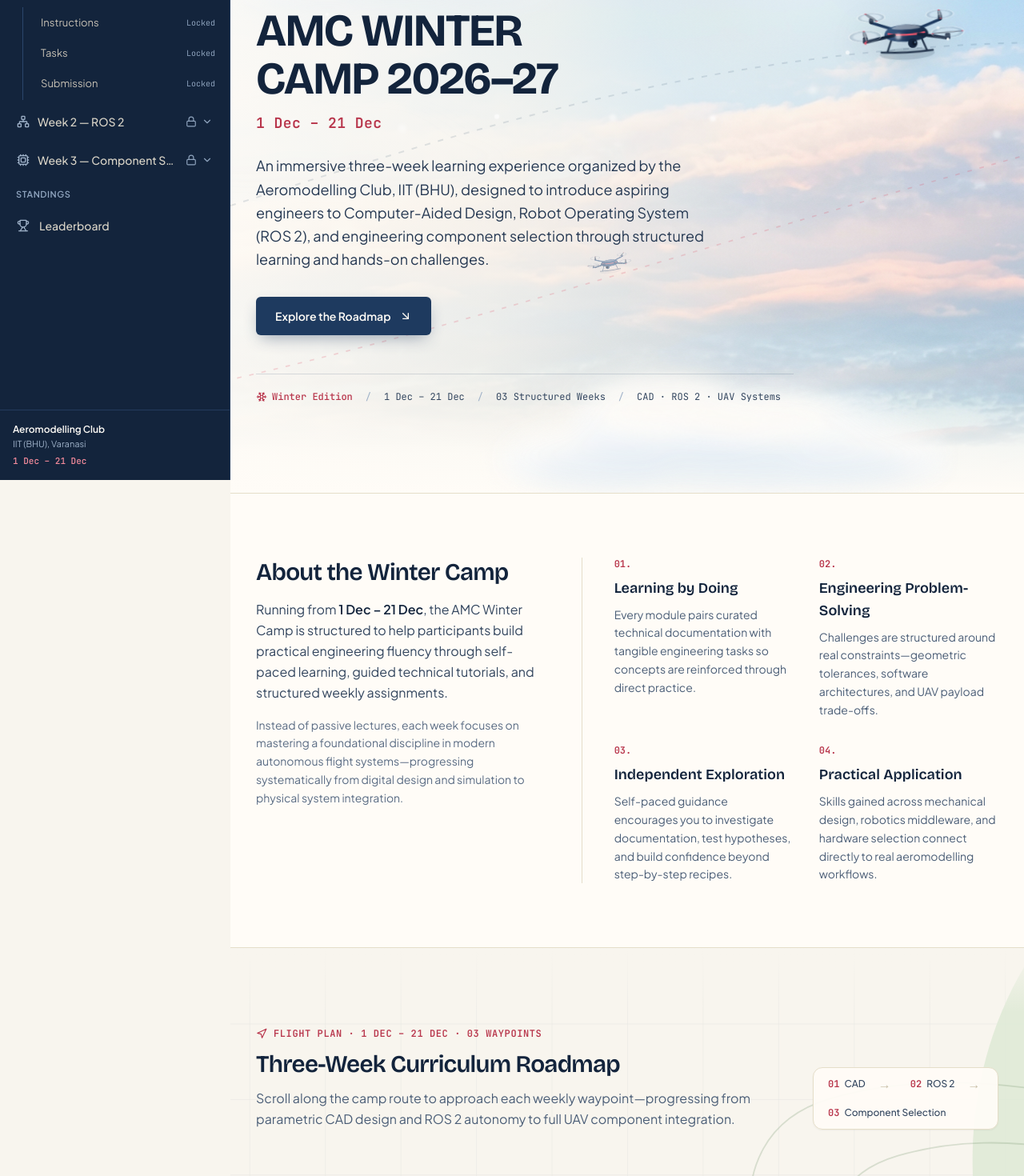
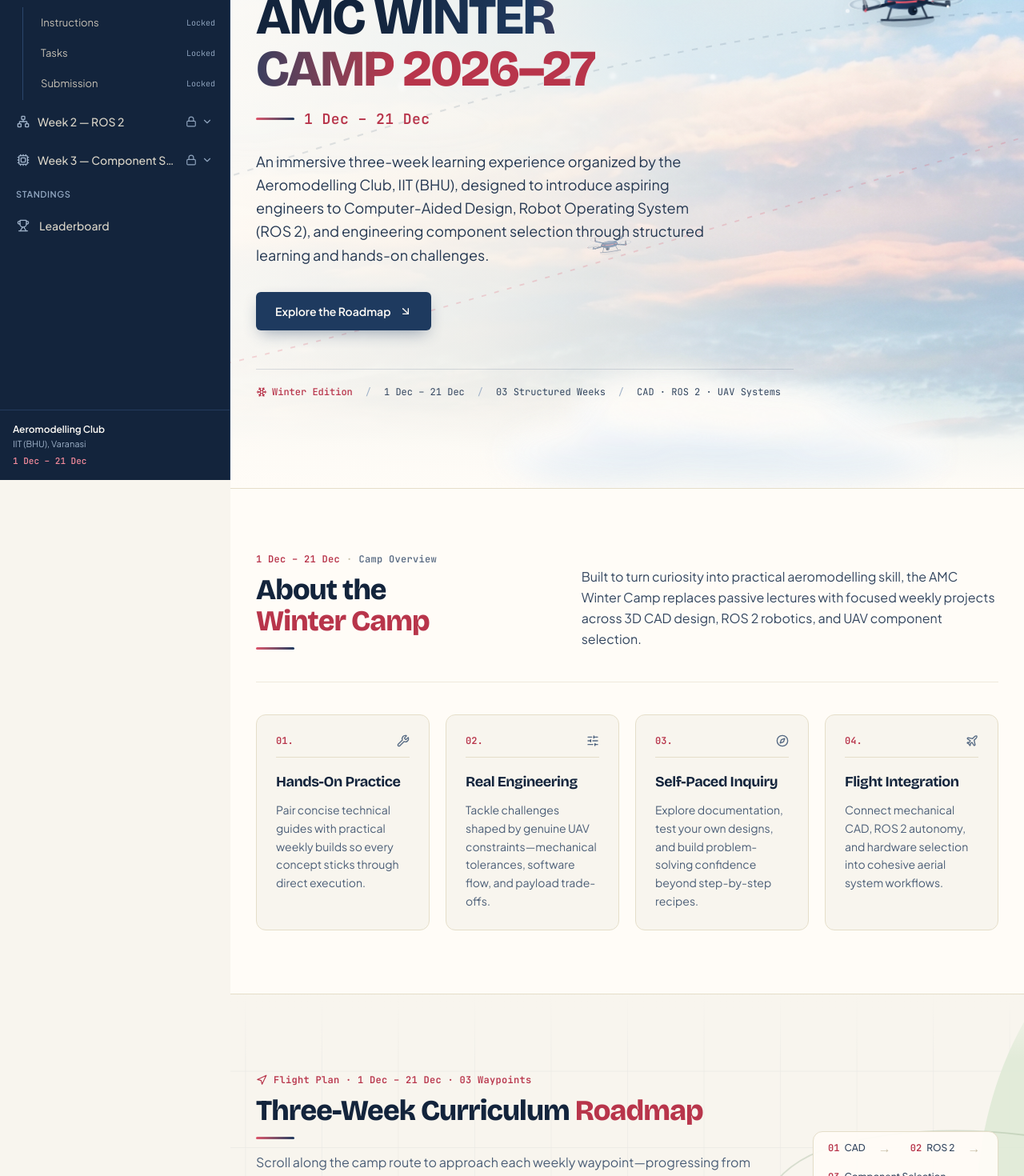
Before and after one commit to CSSIDDHARTH/AMC_winter_camp_website, a React (Vite) app: page / in a window 1280 px wide. Shown: the part 200-1670 px from the top of the page at 80% size. Built offline with nearby package versions, Linux system fonts and the light colour scheme.

Commit message:
latest update

```diff
--- a/index.html
+++ b/index.html
@@ -20,7 +20,7 @@
     <link rel="preconnect" href="https://fonts.googleapis.com" />
     <link rel="preconnect" href="https://fonts.gstatic.com" crossorigin />
     <link
-      href="https://fonts.googleapis.com/css2?family=Bricolage+Grotesque:opsz,wght@12..96,500;12..96,600;12..96,700&family=JetBrains+Mono:wght@400;500;600&family=Plus+Jakarta+Sans:wght@400;500;600;700&display=swap"
+      href="https://fonts.googleapis.com/css2?family=Bricolage+Grotesque:opsz,wght@12..96,500;12..96,600;12..96,700;12..96,800&family=JetBrains+Mono:wght@400;500;600&family=Plus+Jakarta+Sans:wght@400;500;600;700&display=swap"
       rel="stylesheet"
     />
   </head>
--- a/src/App.tsx
+++ b/src/App.tsx
@@ -30,18 +30,18 @@ function ScrollHandler() {
   return null;
 }
 
-export default function App() {
+function AppShell() {
+  const { pathname } = useLocation();
+  const isHome = pathname === '/';
+
   return (
-    <MotionConfig reducedMotion="user">
-      <BrowserRouter>
-        <ScrollHandler />
     <div className="flex min-h-screen bg-[#F8F5EE] text-[#13243C]">
       <Sidebar />
 
       <div className="flex min-w-0 flex-1 flex-col">
         <Navbar />
 
-            <main className="flex-1">
+        <main className={isHome ? '-mt-13 flex-1' : 'flex-1'}>
           <Routes>
             <Route path="/" element={<HomePage />} />
             <Route path="/week/:weekId" element={<WeekPage section="instructions" />} />
@@ -56,6 +56,15 @@ export default function App() {
         <Footer />
       </div>
     </div>
+  );
+}
+
+export default function App() {
+  return (
+    <MotionConfig reducedMotion="user">
+      <BrowserRouter>
+        <ScrollHandler />
+        <AppShell />
       </BrowserRouter>
     </MotionConfig>
   );
--- a/src/components/AboutSection.tsx
+++ b/src/components/AboutSection.tsx
@@ -1,66 +1,121 @@
+import { motion, useReducedMotion } from 'motion/react';
+import { Compass, Plane, SlidersHorizontal, Wrench } from 'lucide-react';
+
 const PILLARS = [
   {
     index: '01.',
-    title: 'Learning by Doing',
+    title: 'Hands-On Practice',
     description:
-      'Every module pairs curated technical documentation with tangible engineering tasks so concepts are reinforced through direct practice.',
+      'Pair concise technical guides with practical weekly builds so every concept sticks through direct execution.',
+    icon: Wrench,
   },
   {
     index: '02.',
-    title: 'Engineering Problem-Solving',
+    title: 'Real Engineering',
     description:
-      'Challenges are structured around real constraints—geometric tolerances, software architectures, and UAV payload trade-offs.',
+      'Tackle challenges shaped by genuine UAV constraints—mechanical tolerances, software flow, and payload trade-offs.',
+    icon: SlidersHorizontal,
   },
   {
     index: '03.',
-    title: 'Independent Exploration',
+    title: 'Self-Paced Inquiry',
     description:
-      'Self-paced guidance encourages you to investigate documentation, test hypotheses, and build confidence beyond step-by-step recipes.',
+      'Explore documentation, test your own designs, and build problem-solving confidence beyond step-by-step recipes.',
+    icon: Compass,
   },
   {
     index: '04.',
-    title: 'Practical Application',
+    title: 'Flight Integration',
     description:
-      'Skills gained across mechanical design, robotics middleware, and hardware selection connect directly to real aeromodelling workflows.',
+      'Connect mechanical CAD, ROS 2 autonomy, and hardware selection into cohesive aerial system workflows.',
+    icon: Plane,
   },
 ];
 
 export function AboutSection() {
+  const prefersReducedMotion = useReducedMotion();
+
   return (
     <section className="border-b border-[#E5DEC9] bg-[#FFFCF7]">
       <div className="mx-auto max-w-6xl px-4 py-16 sm:px-6 sm:py-20 lg:px-8">
-        <div className="grid grid-cols-1 gap-10 lg:grid-cols-12 lg:gap-12">
-          <div className="lg:col-span-5 space-y-4">
-            <h2 className="font-display text-2xl font-semibold tracking-tight text-[#13243C] sm:text-3xl text-balance">
-              About the Winter Camp
+        {/* Balanced Editorial Header */}
+        <motion.div
+          initial={prefersReducedMotion ? false : { opacity: 0, y: 14 }}
+          whileInView={{ opacity: 1, y: 0 }}
+          viewport={{ once: true, amount: 0.25 }}
+          transition={{ duration: 0.4, ease: [0.16, 1, 0.3, 1] }}
+          className="grid grid-cols-1 gap-6 border-b border-[#EFE9DC] pb-10 lg:grid-cols-12 lg:items-end lg:gap-12"
+        >
+          <div className="lg:col-span-5 space-y-3">
+            <div className="flex items-center gap-2 font-mono text-xs font-semibold tracking-wide text-[#B8354B]">
+              <span>1 Dec – 21 Dec</span>
+              <span aria-hidden="true" className="text-[#C8BFA8]">·</span>
+              <span className="text-[#5A6C84]">Camp Overview</span>
+            </div>
+            <h2 className="font-display text-3xl font-extrabold tracking-[-0.025em] leading-[1.08] text-[#13243C] sm:text-4xl text-balance">
+              About the <span className="text-[#B8354B]">Winter Camp</span>
             </h2>
-            <p className="text-base leading-relaxed text-[#33465F]">
-              Running from <span className="font-semibold text-[#13243C]">1 Dec – 21 Dec</span>, the
-              AMC Winter Camp is structured to help participants build practical engineering fluency
-              through self-paced learning, guided technical tutorials, and structured weekly assignments.
-            </p>
-            <p className="text-sm leading-relaxed text-[#5A6C84]">
-              Instead of passive lectures, each week focuses on mastering a foundational discipline
-              in modern autonomous flight systems—progressing systematically from digital design
-              and simulation to physical system integration.
+            <div
+              aria-hidden="true"
+              className="h-[3px] w-12 rounded-full bg-gradient-to-r from-[#DE546A] to-[#1E3A5F]"
+            />
+          </div>
+
+          <div className="lg:col-span-7">
+            <p className="text-base leading-relaxed text-[#33465F] max-w-2xl lg:ml-auto">
+              Built to turn curiosity into practical aeromodelling skill, the AMC Winter Camp replaces
+              passive lectures with focused weekly projects across 3D CAD design, ROS 2 robotics, and
+              UAV component selection.
             </p>
           </div>
+        </motion.div>
 
-          <div className="lg:col-span-7 grid grid-cols-1 gap-x-8 gap-y-8 sm:grid-cols-2 border-t border-[#E5DEC9] pt-8 lg:border-t-0 lg:border-l lg:pt-0 lg:pl-10">
-            {PILLARS.map((pillar) => (
-              <div key={pillar.index} className="space-y-2">
-                <div className="font-mono text-xs font-semibold text-[#B8354B] tabular-nums">
-                  {pillar.index}
+        {/* Four Sequential Objective Cards */}
+        <div className="mt-10 grid grid-cols-1 gap-5 sm:grid-cols-2 lg:grid-cols-4">
+          {PILLARS.map((pillar, index) => {
+            const Icon = pillar.icon;
+
+            return (
+              <motion.article
+                key={pillar.index}
+                initial={prefersReducedMotion ? false : { opacity: 0, y: 24, scale: 0.96 }}
+                whileInView={{ opacity: 1, y: 0, scale: 1 }}
+                whileHover={
+                  prefersReducedMotion
+                    ? undefined
+                    : {
+                        y: -3,
+                        transition: { duration: 0.15, delay: 0, ease: [0.16, 1, 0.3, 1] },
+                      }
+                }
+                viewport={{ once: true, amount: 0.2 }}
+                transition={{
+                  duration: 0.45,
+                  delay: prefersReducedMotion ? 0 : index * 0.2,
+                  ease: [0.16, 1, 0.3, 1],
+                }}
+                className="group flex h-full flex-col rounded-xl border border-[#E5DEC9] bg-[#F8F5EE] p-6 transition-colors duration-150 hover:border-[#DE546A] hover:bg-[#FFFCF7] will-change-transform"
+              >
+                <div className="mb-4 flex items-center justify-between border-b border-[#E5DEC9] pb-3">
+                  <span className="font-mono text-xs font-semibold text-[#B8354B] tabular-nums">
+                    {pillar.index}
+                  </span>
+                  <Icon
+                    className="h-4 w-4 text-[#1E3A5F]/75 transition-colors duration-150 group-hover:text-[#B8354B]"
+                    aria-hidden="true"
+                  />
                 </div>
-                <h3 className="font-display text-lg font-semibold text-[#13243C]">
+
+                <h3 className="font-display text-lg font-bold tracking-tight text-[#13243C] transition-colors duration-150 group-hover:text-[#B8354B]">
                   {pillar.title}
                 </h3>
-                <p className="text-sm leading-relaxed text-[#4B5E77]">
+
+                <p className="mt-2.5 text-sm leading-relaxed text-[#4B5E77]">
                   {pillar.description}
                 </p>
-              </div>
-            ))}
-          </div>
+              </motion.article>
+            );
+          })}
         </div>
       </div>
     </section>
--- a/src/components/GuidelinesSection.tsx
+++ b/src/components/GuidelinesSection.tsx
@@ -12,10 +12,19 @@ export function GuidelinesSection() {
       <div className="mx-auto max-w-6xl px-4 py-16 sm:px-6 sm:py-20 lg:px-8">
         <div className="grid grid-cols-1 gap-10 lg:grid-cols-12 lg:gap-12">
           <div className="lg:col-span-5 space-y-3">
-            <h2 className="font-display text-2xl font-semibold tracking-tight text-[#13243C] sm:text-3xl text-balance">
-              General Guidelines
+            <div className="flex items-center gap-2 font-mono text-xs font-semibold tracking-wide text-[#B8354B]">
+              <span>Participation</span>
+              <span aria-hidden="true" className="text-[#C8BFA8]">·</span>
+              <span className="text-[#5A6C84]">05 Essentials</span>
+            </div>
+            <h2 className="font-display text-3xl font-extrabold tracking-[-0.025em] leading-[1.08] text-[#13243C] sm:text-4xl text-balance">
+              General <span className="text-[#B8354B]">Guidelines</span>
             </h2>
-            <p className="text-sm leading-relaxed text-[#4B5E77] sm:text-base">
+            <div
+              aria-hidden="true"
+              className="h-[3px] w-12 rounded-full bg-gradient-to-r from-[#DE546A] to-[#1E3A5F]"
+            />
+            <p className="pt-1 text-sm leading-relaxed text-[#4B5E77] sm:text-base">
               Please review the core participation guidelines before beginning each weekly module.
             </p>
           </div>
--- a/src/components/HeroSection.tsx
+++ b/src/components/HeroSection.tsx
@@ -91,7 +91,7 @@ export function HeroSection() {
       {/* Multi-Depth Winter Snow Particles */}
       <WinterSnowfall />
 
-      <div className="relative z-20 mx-auto max-w-6xl px-4 py-16 sm:px-6 sm:py-24 lg:px-8 lg:py-28">
+      <div className="relative z-20 mx-auto max-w-6xl px-4 pt-28 pb-16 sm:px-6 sm:pt-32 sm:pb-24 lg:px-8 lg:pt-36 lg:pb-28">
         <motion.div
           initial={{ opacity: 0, y: 12 }}
           animate={{ opacity: 1, y: 0 }}
@@ -105,13 +105,23 @@ export function HeroSection() {
               <span>Indian Institute of Technology (BHU), Varanasi</span>
             </div>
 
-            <div className="space-y-3">
-              <h1 className="font-display text-4xl font-bold tracking-tight text-[#13243C] sm:text-5xl lg:text-[3.55rem] lg:leading-[1.06] text-balance">
-                AMC WINTER CAMP 2026–27
+            <div className="space-y-3.5">
+              <h1 className="font-display text-4xl font-extrabold tracking-[-0.03em] text-[#13243C] sm:text-5xl lg:text-[4rem] lg:leading-[1.02] text-balance">
+                AMC{' '}
+                <span className="bg-gradient-to-r from-[#13243C] via-[#1E3A5F] to-[#B8354B] bg-clip-text text-transparent">
+                  WINTER CAMP
+                </span>{' '}
+                <span className="text-[#B8354B]">2026–27</span>
               </h1>
-              <p className="font-mono text-base font-semibold tracking-wide text-[#B8354B] sm:text-lg">
-                1 Dec – 21 Dec
-              </p>
+              <div className="flex items-center gap-3 pt-0.5">
+                <span
+                  aria-hidden="true"
+                  className="h-[3px] w-12 rounded-full bg-gradient-to-r from-[#DE546A] to-[#1E3A5F]"
+                />
+                <p className="font-mono text-base font-semibold tracking-wide text-[#B8354B] sm:text-lg">
+                  1 Dec – 21 Dec
+                </p>
+              </div>
             </div>
 
             <p className="max-w-xl text-base leading-relaxed text-[#253852] sm:text-lg">
--- a/src/components/LeaderboardPage.tsx
+++ b/src/components/LeaderboardPage.tsx
@@ -22,8 +22,8 @@ export function LeaderboardPage({ entries = [] }: LeaderboardPageProps) {
             <Trophy className="h-8 w-8 text-[#B8354B]" aria-hidden="true" />
           </div>
 
-          <h1 className="font-display text-2xl font-bold tracking-tight text-[#13243C] sm:text-3xl text-balance">
-            Leaderboard Coming Soon
+          <h1 className="font-display text-3xl font-extrabold tracking-[-0.025em] text-[#13243C] sm:text-4xl text-balance">
+            Leaderboard <span className="text-[#B8354B]">Coming Soon</span>
           </h1>
 
           <p className="mt-4 text-sm leading-relaxed text-[#4B5E77] sm:text-base">
@@ -50,8 +50,8 @@ export function LeaderboardPage({ entries = [] }: LeaderboardPageProps) {
       <div className="mx-auto max-w-6xl space-y-8">
         <div className="flex flex-wrap items-center justify-between gap-4 border-b border-[#E5DEC9] pb-6">
           <div className="space-y-2">
-            <h1 className="font-display text-2xl font-bold tracking-tight text-[#13243C] sm:text-3xl">
-              Winter Camp Leaderboard
+            <h1 className="font-display text-3xl font-extrabold tracking-[-0.025em] text-[#13243C] sm:text-4xl">
+              Winter Camp <span className="text-[#B8354B]">Leaderboard</span>
             </h1>
             <p className="text-sm text-[#4B5E77]">
               Participant rankings and task-wise performance across released weeks.
--- a/src/components/LockedWeekPage.tsx
+++ b/src/components/LockedWeekPage.tsx
@@ -46,8 +46,8 @@ export function LockedWeekPage({ week, requestedSection }: LockedWeekPageProps)
           <StatusBadge released={false} />
         </div>
 
-        <h1 className="font-display text-2xl font-bold tracking-tight text-[#13243C] sm:text-3xl text-balance">
-          Not Released Yet
+        <h1 className="font-display text-3xl font-extrabold tracking-[-0.025em] text-[#13243C] sm:text-4xl text-balance">
+          Not Released <span className="text-[#B8354B]">Yet</span>
         </h1>
 
         <p className="mt-4 text-sm leading-relaxed text-[#4B5E77] sm:text-base">
--- a/src/components/Roadmap.tsx
+++ b/src/components/Roadmap.tsx
@@ -284,14 +284,18 @@ export function Roadmap() {
         {/* Section Header + Flight Route Overview Bar */}
         <div className="mb-14 flex flex-col gap-6 lg:flex-row lg:items-end lg:justify-between">
           <div className="max-w-2xl space-y-3">
-            <div className="inline-flex items-center gap-2 font-mono text-xs font-semibold tracking-wider text-[#B8354B] uppercase">
+            <div className="inline-flex items-center gap-2 font-mono text-xs font-semibold tracking-wide text-[#B8354B]">
               <Navigation className="h-3.5 w-3.5" aria-hidden="true" />
               <span>Flight Plan · 1 Dec – 21 Dec · 03 Waypoints</span>
             </div>
-            <h2 className="font-display text-2xl font-semibold tracking-tight text-[#13243C] sm:text-3xl text-balance">
-              Three-Week Curriculum Roadmap
+            <h2 className="font-display text-3xl font-extrabold tracking-[-0.025em] leading-[1.08] text-[#13243C] sm:text-4xl text-balance">
+              Three-Week Curriculum <span className="text-[#B8354B]">Roadmap</span>
             </h2>
-            <p className="text-sm leading-relaxed text-[#4B5E77] sm:text-base">
+            <div
+              aria-hidden="true"
+              className="h-[3px] w-12 rounded-full bg-gradient-to-r from-[#DE546A] to-[#1E3A5F]"
+            />
+            <p className="pt-1 text-sm leading-relaxed text-[#4B5E77] sm:text-base">
               Scroll along the camp route to approach each weekly waypoint—progressing from
               parametric CAD design and ROS 2 autonomy to full UAV component integration.
             </p>
--- a/src/components/WeekCard.tsx
+++ b/src/components/WeekCard.tsx
@@ -33,7 +33,7 @@ export function WeekCard({ week, waypointLabel }: WeekCardProps) {
           <WeekSchematic weekId={week.id} />
         </div>
 
-        <h3 className="font-display text-lg font-semibold text-[#13243C] transition-colors group-hover:text-[#B8354B] sm:text-xl">
+        <h3 className="font-display text-lg font-bold tracking-tight text-[#13243C] transition-colors group-hover:text-[#B8354B] sm:text-xl">
           {week.roadmapTitle}
         </h3>
 
--- a/src/components/WeekLayout.tsx
+++ b/src/components/WeekLayout.tsx
@@ -37,7 +37,7 @@ export function WeekLayout({ week, section, content }: WeekLayoutProps) {
               <p className="font-mono text-xs font-semibold tracking-wider text-[#B8354B]">
                 WEEK 0{week.id}
               </p>
-              <h1 className="font-display text-2xl font-bold tracking-tight text-[#13243C] sm:text-3xl">
+              <h1 className="font-display text-3xl font-extrabold tracking-[-0.025em] text-[#13243C] sm:text-4xl">
                 {week.title}
               </h1>
               <p className="max-w-2xl text-sm text-[#4B5E77]">{week.description}</p>
--- a/src/pages/NotFoundPage.tsx
+++ b/src/pages/NotFoundPage.tsx
@@ -11,8 +11,8 @@ export function NotFoundPage() {
         <p className="font-mono text-xs font-semibold tracking-wider text-[#B8354B]">
           404
         </p>
-        <h1 className="mt-2 font-display text-2xl font-bold text-[#13243C] sm:text-3xl">
-          Page Not Found
+        <h1 className="mt-2 font-display text-3xl font-extrabold tracking-[-0.025em] text-[#13243C] sm:text-4xl">
+          Page <span className="text-[#B8354B]">Not Found</span>
         </h1>
         <p className="mt-3 text-sm leading-relaxed text-[#4B5E77]">
           The requested page does not exist in the AMC Winter Camp curriculum.
```
Also changed, not shown: src/components/WorkflowSection.tsx (+13 -4 lines). Lines whose indentation alone changed are shown as unchanged.
